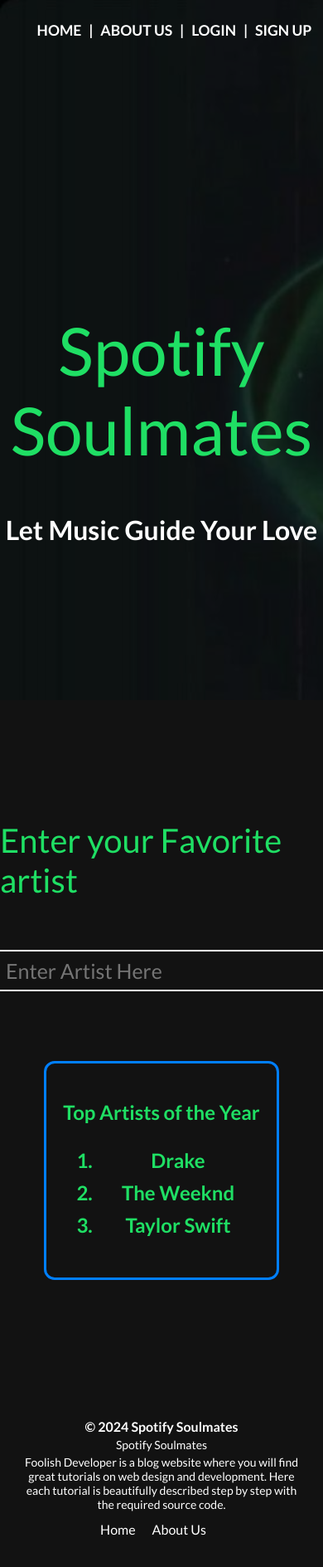
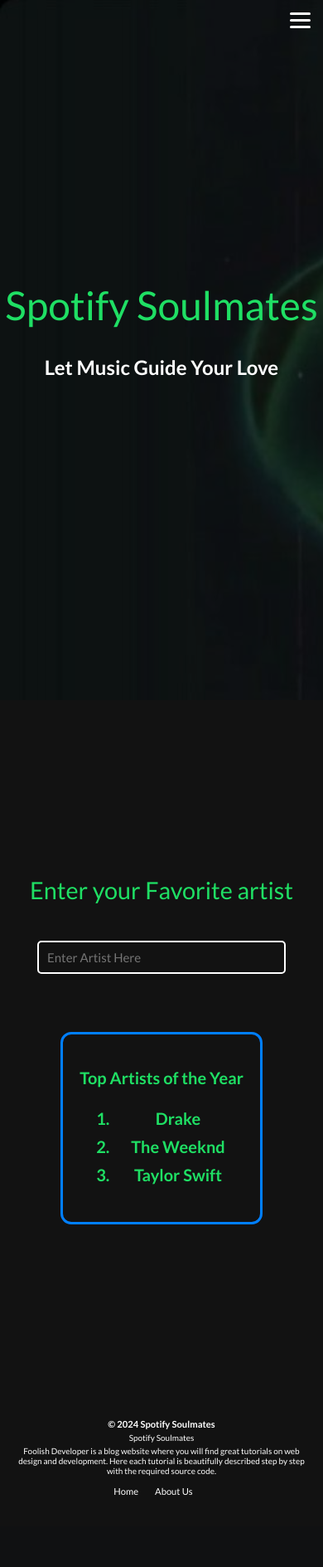
Before and after one commit to Spotify-Soulmate-Team/Spotify-Soulmate, a PHP site: page / in a window 390 px wide. Shown: the whole page at 83% size. After the commit the page ends 1803 px from the top, so only its background shows below. Run offline with PHP 8.4, Linux system fonts and the light colour scheme; some web fonts are replaced.

Commit message:
responsive hom-page

```diff
--- a/css/style.css
+++ b/css/style.css
@@ -80,6 +80,61 @@
 .nav-item:hover::after {
   width: 100%; /* Set the width to 100% when hovering */
 }
+
+.hamburger{
+  display: none;
+  cursor: pointer;
+}
+
+.bar{
+  display: block;
+  width: 25px;
+  height: 3px;
+  margin: 5px auto;
+  border-radius:25px ;
+  -webkit-transition: all 0.3s ease-in-out;
+  transition: all 0.3s ease-in-out;
+  background-color: white;
+}
+
+@media(max-width:768px)
+{
+  .hamburger{
+    display: block;
+  }
+
+  .hamburger.active .bar:nth-child(2)
+  {
+    opacity: 0;
+  }
+  .hamburger.active .bar:nth-child(1)
+  {
+    transform: translateY(8px) rotate(45deg);
+  }
+  .hamburger.active .bar:nth-child(3)
+  {
+    transform: translateY(-8px) rotate(-45deg);
+  }
+
+  .nav-content{
+    position: fixed;
+    top: 70px;
+    left: -100%;
+    gap: 0;
+    flex-direction: column;
+    gap: 0;
+    background-color: rgba(0,0,0, 0.4);
+    width: 100%;
+    transition: 0.5s;
+  }
+  .nav-item{
+    margin: 4px 0;
+  }
+  .nav-content.active{
+    left: 0;
+  }
+}
+
 
 .section-header{
   font-weight: normal;
@@ -212,3 +267,91 @@
   color: white;
   text-decoration: none;
 }
+
+@media(max-width:768px)
+{
+  .hamburger{
+    display: block;
+    padding-top: 10px;
+    padding-right: 10px;
+  }
+  .website-name{
+    font-size: 3em;
+    text-align: center;
+  }
+  .header-content
+{
+  text-align: center;
+  font-size: 1.5em;
+  color: white;
+}
+  .hamburger.active .bar:nth-child(2)
+  {
+    opacity: 0;
+  }
+  .hamburger.active .bar:nth-child(1)
+  {
+    transform: translateY(8px) rotate(45deg);
+  }
+  .hamburger.active .bar:nth-child(3)
+  {
+    transform: translateY(-8px) rotate(-45deg);
+  }
+
+  .nav-content{
+    position: fixed;
+    top: 0;
+    left: -100%;
+    gap: 0;
+    flex-direction: column;
+    gap: 0;
+    background-color: rgba(0,0,0, 0.4);
+    width: 100%;
+    transition: 0.5s;
+  }
+  .nav-item{
+    margin: 4px 0;
+  }
+  .nav-content.active{
+    left: 0;
+  }
+  .section-container label{
+    font-size: 1.8em;
+  }
+  .artist-input {
+    width: 300px;
+    height: 40px;
+    padding: 10px;
+    font-size: 15px;
+    border-radius: 5px;
+    border: 2px solid white;
+    transition-duration: 0.3s;
+    background-color: #121212;
+    color: white;
+  }
+  .top-artists{
+    margin-top: 3.5em;
+    padding: 0.75em;
+    border: 3px solid rgb(255, 0, 0);
+    border-radius: 13px;
+    padding: 20px;
+    text-align: center;
+    font-size: 20px;
+    font-weight: bold;
+    animation: animate-rgb 1.5s ease-in-out infinite;
+  }
+  footer p {
+    margin: 0;
+    text-align: center;
+    font-size: 10px;
+    padding: 2px;
+  }
+  p.footer-name{
+    font-size: 0.7em;
+    font-weight: bold;
+  }
+  footer li {
+    margin-right: 20px;
+    font-size: 0.7em;
+  }
+}
--- a/index.html
+++ b/index.html
@@ -15,14 +15,14 @@
       <nav class="nav main-nav">
         <div class="nav-content">
           <a href="index.html" class="nav-item"><p> HOME </span> </p></a>
-        <p class="splitter"> | </p>
           <a href="about.html" class="nav-item"><p> ABOUT US </p></a>
-        <p class="splitter"> | </p>
+          <a href="login.html" class="nav-item"><p> LOGIN </p></a>
+          <a href="signup.html" class="nav-item"><p> SIGN UP </p></a>
         </div>
-      <div class="nav-content">
-        <a href="login.html" class="nav-item"><p> LOGIN </p></a>
-        <p class="splitter"> | </p>
-        <a href="signup.html" class="nav-item"><p> SIGN UP </p></a>
+        <div class="hamburger">
+          <span class="bar"></span>
+          <span class="bar"></span>
+          <span class="bar"></span>
         </div>
       </nav>
     <h1 class="website-name website-name-large">Spotify Soulmates</h1>
--- a/js/script.js
+++ b/js/script.js
@@ -1,3 +1,16 @@
+const hamburger = document.querySelector(".hamburger");
+    const navMenu = document.querySelector(".nav-content");
+
+    hamburger.addEventListener("click", () => {
+      hamburger.classList.toggle("active");
+      navMenu.classList.toggle("active");
+    })
+
+    document.querySelectorAll(".nav-item").forEach(n => n.addEventListener("click", () => {
+      hamburger.classList.remove("active");
+      navMenu.classList.remove("active");
+    }))
+
 document.getElementById("artist-input").addEventListener("keypress", function(event) {
   if (event.keyCode === 13) {
     var userInput = document.getElementById("artist-input").value;
```
Lines whose indentation alone changed are shown as unchanged.
